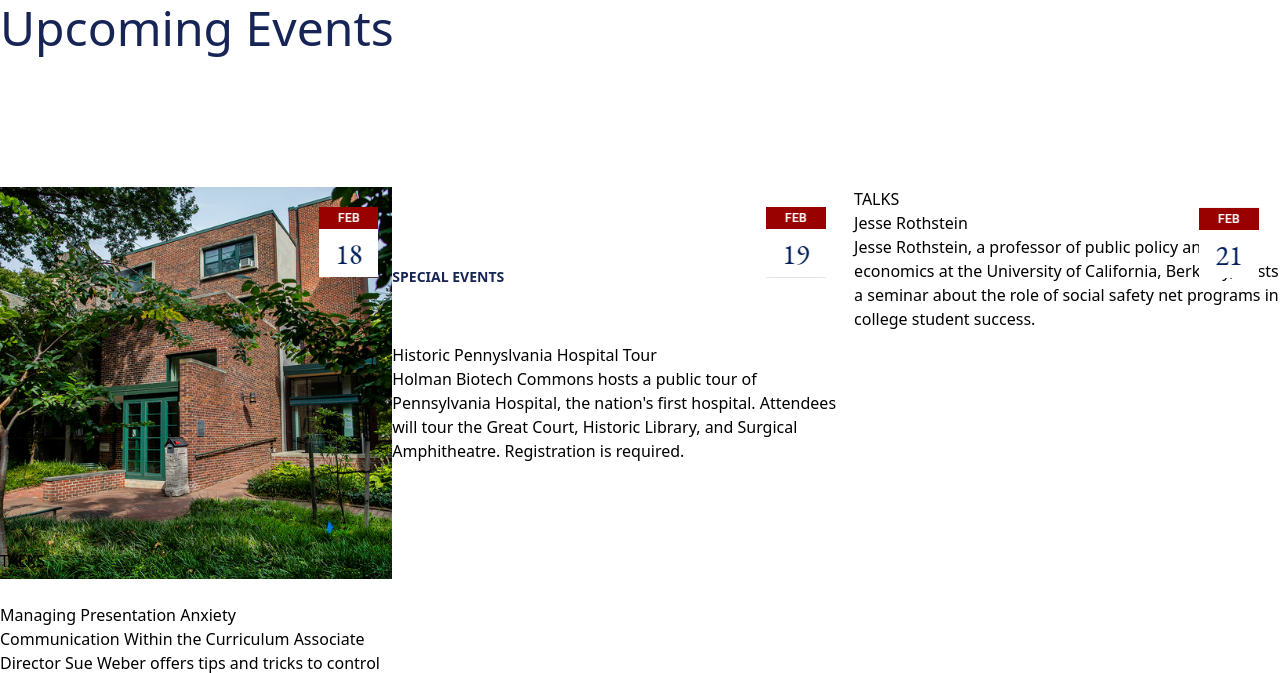
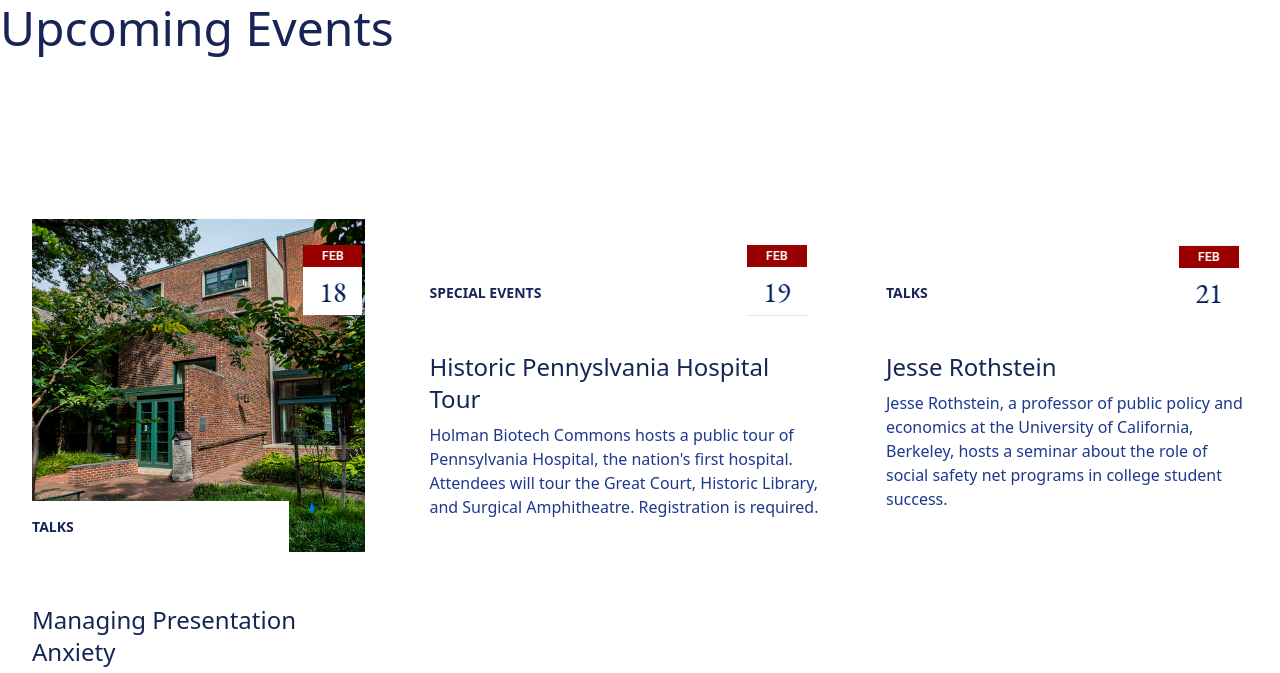
Before and after one commit to Guhirwa/Website_Cloning_Gate, a website: page index.html in a window 1280 px wide. Shown: the part 3030-3703 px from the top of the page. Drawn offline with Linux system fonts and the light colour scheme.

Commit message:
Upcoming Events content and 80% design

```diff
--- a/index.html
+++ b/index.html
@@ -114,24 +114,24 @@
         <div>
             <p class="text-blue-950 pb-16 text-5xl">Upcoming Events</p>
             <div class="flex">
-                <div>
+                <div class="p-8">
                     <img class="relative top-[15%] left-[81%]" src="./images/FEB 18.png" alt="calendar">
                     <img src="./images/grad-center-locust-walk.jpg" alt="Background">
-                    <p class="relative top-[-5%] ">TALKS</p>
-                    <p>Managing Presentation Anxiety</p>
-                    <p>Communication Within the Curriculum Associate Director Sue Weber offers tips and tricks to control anxiety during public speaking. A Penn graduate student ID is required.</p>
+                    <p class="relative top-[-8%] max-w-[77%] bg-white p-4 text-blue-950 font-semibold text-sm pl-0">TALKS</p>
+                    <p class="text-blue-950 text-2xl font-medium mb-2">Managing Presentation Anxiety</p>
+                    <p class="text-blue-900 font-light">Communication Within the Curriculum Associate Director Sue Weber offers tips and tricks to control anxiety during public speaking. A Penn graduate student ID is required.</p>
                 </div>
-                <div>
+                <div class="p-8 ">
                     <img class="relative top-[15%] left-[81%]" src="./images/Feb 19.png" alt="calendar">
-                    <p class="mt-20 mb-14 font-semibold text-sm text-blue-950">SPECIAL EVENTS</p>
-                    <p class="">Historic Pennyslvania Hospital Tour</p>
-                    <p>Holman Biotech Commons hosts a public tour of Pennsylvania Hospital, the nation's first hospital. Attendees will tour the Great Court, Historic Library, and Surgical Amphitheatre. Registration is required.</p>
+                    <p class="mt-16 mb-12 font-semibold text-sm text-blue-950">SPECIAL EVENTS</p>
+                    <p class="text-blue-950 text-2xl font-medium mb-2">Historic Pennyslvania Hospital Tour</p>
+                    <p class="text-blue-900 font-light">Holman Biotech Commons hosts a public tour of Pennsylvania Hospital, the nation's first hospital. Attendees will tour the Great Court, Historic Library, and Surgical Amphitheatre. Registration is required.</p>
                 </div>
-                <div>
+                <div class="p-8 ">
                     <img class="relative top-[15%] left-[81%]" src="./images/Feb 21.png" alt="calendar">
-                    <p>TALKS</p>
-                    <p>Jesse Rothstein</p>
-                    <p>Jesse Rothstein, a professor of public policy and economics at the University of California, Berkeley, hosts a seminar about the role of social safety net programs in college student success.</p>
+                    <p class="mt-16 mb-12 font-semibold text-sm text-blue-950">TALKS</p>
+                    <p class="text-blue-950 text-2xl font-medium mb-2">Jesse Rothstein</p>
+                    <p class="text-blue-900 font-light">Jesse Rothstein, a professor of public policy and economics at the University of California, Berkeley, hosts a seminar about the role of social safety net programs in college student success.</p>
                 </div>
             </div>
         </div>
```
Also changed, not shown: src/tailwind.css.
